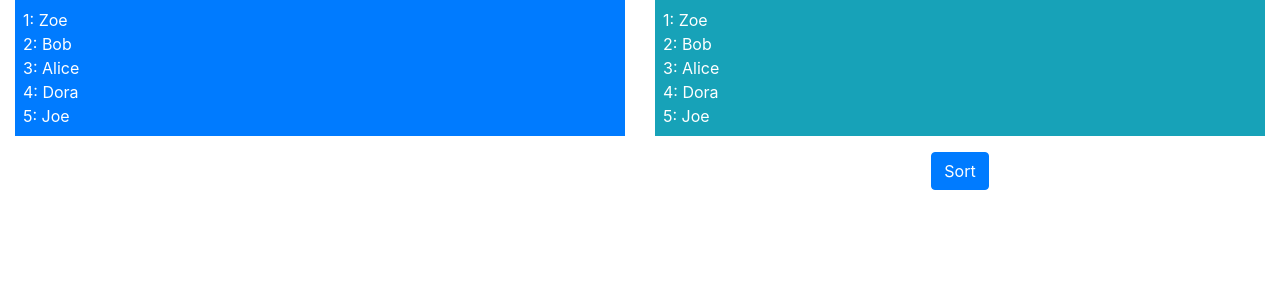
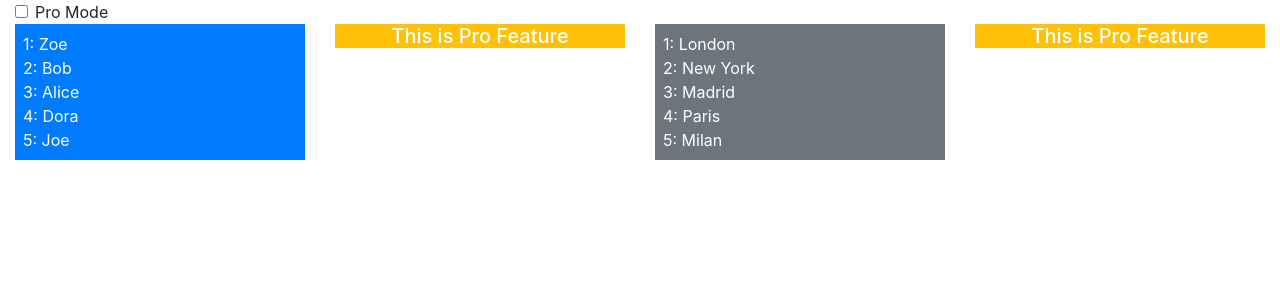
Before and after one commit to ndminh1307js/pro-react-16, a React (Create React App) app in the folder Chapter-14/composition/: page / in a window 1280 px wide. Shown: the top 300 px of the page. Built offline with nearby package versions, Linux system fonts and the light colour scheme.

Commit message:
Creating Higher-Order Components

```diff
--- a/Chapter-14/composition/src/App.js
+++ b/Chapter-14/composition/src/App.js
@@ -1,24 +1,52 @@
 import React, { Component } from 'react';
 import { SortedList } from './SortedList';
 import { GeneralList } from './GeneralList';
+import { ProFeature } from './ProFeature';
+
+const ProList = ProFeature(SortedList);
 
 export default class App extends Component {
 	constructor(props) {
 		super(props);
 		this.state = {
 			names: ['Zoe', 'Bob', 'Alice', 'Dora', 'Joe'],
+			cities: ['London', 'New York', 'Madrid', 'Paris', 'Milan'],
+			proMode: false,
 		};
 	}
+
+	toggleProMode = () => {
+		this.setState({ proMode: !this.state.proMode });
+	};
 
 	render() {
 		return (
 			<div className='container-fluid'>
 				<div className='row'>
-					<div className='col-6'>
+					<div className='col-12 text-center-p-2'>
+						<div className='form-check'>
+							<input
+								type='checkbox'
+								className='form-check-input'
+								value={this.state.proMode}
+								onChange={this.toggleProMode}
+							/>
+							<label className='form-check-label'>Pro Mode</label>
+						</div>
+					</div>
+				</div>
+				<div className='row'>
+					<div className='col-3'>
 						<GeneralList list={this.state.names} theme='primary' />
 					</div>
-					<div className='col-6'>
-						<SortedList list={this.state.names} />
+					<div className='col-3'>
+						<ProList list={this.state.names} pro={this.state.proMode} />
+					</div>
+					<div className='col-3'>
+						<GeneralList list={this.state.cities} theme='secondary' />
+					</div>
+					<div className='col-3'>
+						<ProList list={this.state.cities} pro={this.state.proMode} />
 					</div>
 				</div>
 			</div>
--- /dev/null
+++ b/Chapter-14/composition/src/ProFeature.js
@@ -0,0 +1,16 @@
+import React from 'react';
+
+export function ProFeature(FeatureComponent) {
+	return function (props) {
+		if (props.pro) {
+			let { pro, ...childProps } = props;
+			return <FeatureComponent {...childProps} />;
+		} else {
+			return (
+				<h5 className='bg-warning text-center text-white'>
+					This is Pro Feature
+				</h5>
+			);
+		}
+	};
+}
```
